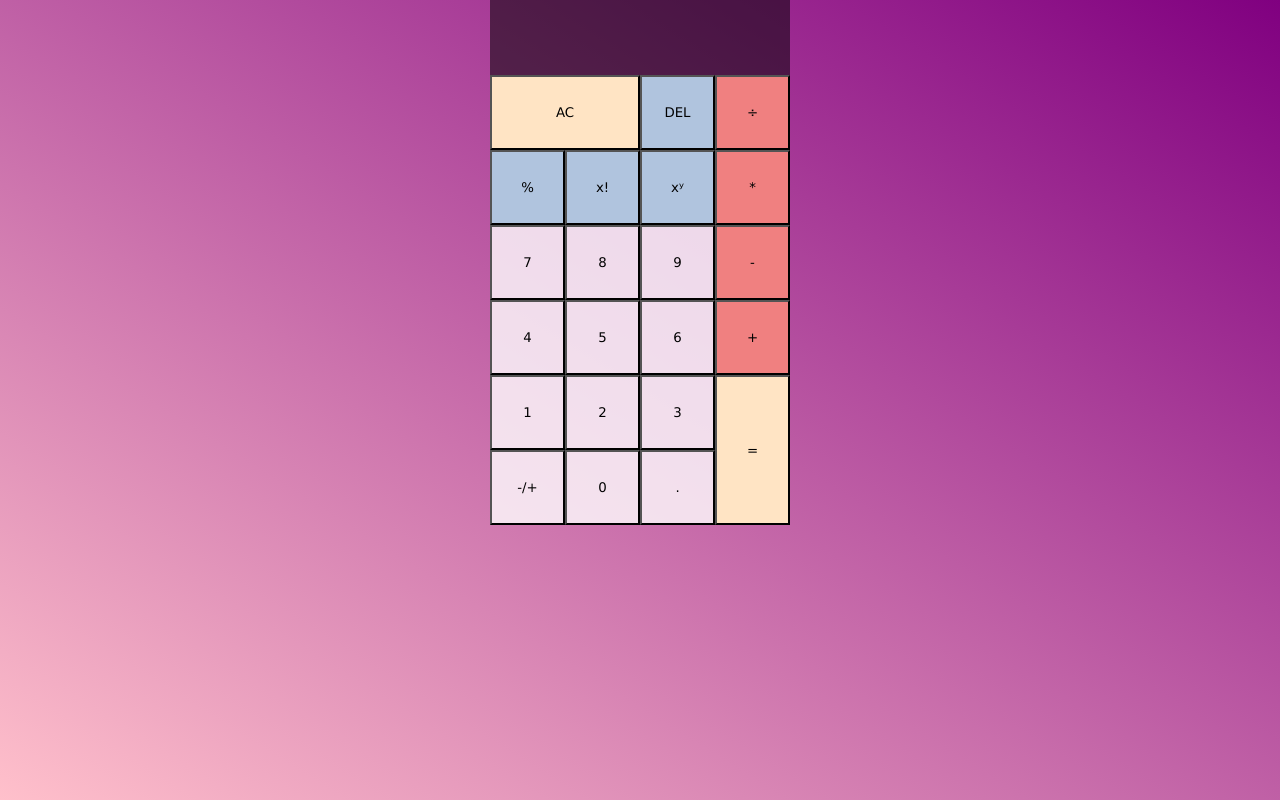
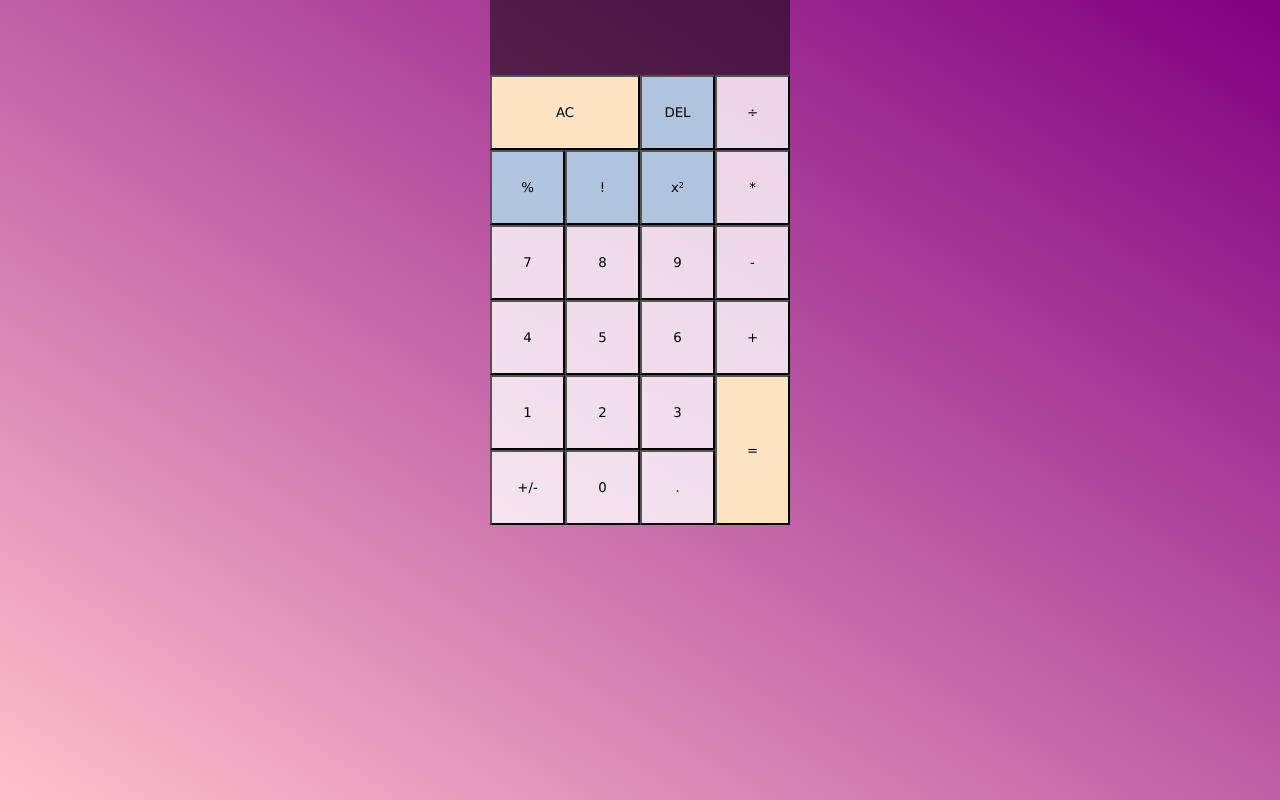
Before and after one commit to fxiaoDFX/calculator, a plain HTML site: page index.html in a window 1280 px wide. Drawn offline with Linux system fonts and the light colour scheme.

Commit message:
Change class names in index.html
Deleted or renamed some of the class names for some of the elements.

```diff
--- a/index.html
+++ b/index.html
@@ -12,29 +12,29 @@
     <body>
         <div class="calc-container">
             <div class="display">
-                <div class="secondary">123</div>
-                <div class="primary">789</div>
+                <div class="current-operand-element"></div>
+                <div class="previous-operand-element"></div>
             </div>
             <button class="clear-all span-2 horizontal">AC</button>
             <button class="delete">DEL</button>
-            <button class="operation operator">÷</button>
-            <button class="operation special">%</button>
-            <button class="single-operation special">x!</button>
-            <button class="operation special">xʸ</button>
-            <button class="operation operator">*</button>
+            <button class="operation">÷</button>
+            <button class="special percentage">%</button>
+            <button class="special factorial">!</button>
+            <button class="special square">x²</button>
+            <button class="operation">*</button>
             <button class="number">7</button>
             <button class="number">8</button>
             <button class="number">9</button>
-            <button class="operation operator">-</button>
+            <button class="operation">-</button>
             <button class="number">4</button>
             <button class="number">5</button>
             <button class="number">6</button>
-            <button class="operation operator">+</button>
+            <button class="operation">+</button>
             <button class="number">1</button>
             <button class="number">2</button>
             <button class="number">3</button>
             <button class="equals span-2 vertical">=</button>
-            <button class="operation">-/+</button>
+            <button class="number">+/-</button>
             <button class="number">0</button>
             <button class="number">.</button>
         </div>
```
